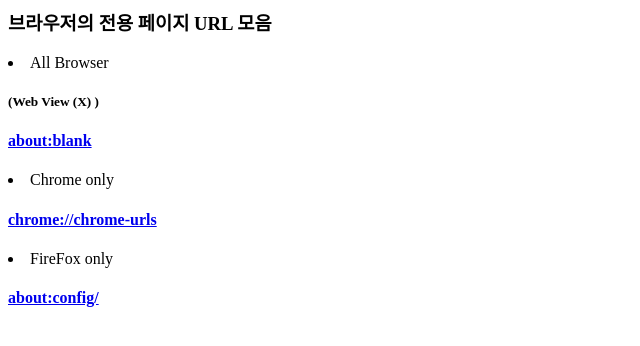
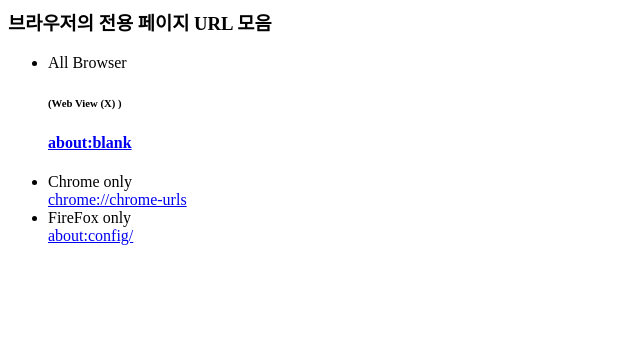
Before and after one commit to happydm09/Browser-s_Dedicated_page_URL, a plain HTML site: page index.html in a window 1280 px wide. Shown: the whole page, without its empty margins (0-640 px from the left). Drawn offline with Linux system fonts and the light colour scheme.

Commit message:
Update index.html

```diff
--- a/index.html
+++ b/index.html
@@ -4,12 +4,13 @@
 </head>
 <body>
   <h3>브라우저의 전용 페이지 URL 모음</h3>
-     <li>All Browser</li><h5>(Web View (X) )</h5>
+     <ul>
+     <li>All Browser</li><h6>(Web View (X) )</h6>
      <h4><a href="about:blank">about:blank</a></h4>
      <li>Chrome only</li>
-     <h4><a href="chrome://chrome-urls/">chrome://chrome-urls</a></h4>
+     <a href='chrome://chrome-urls/'>chrome://chrome-urls</a>
      <li>FireFox only</li>
-     <h4><a href="about:config">about:config/</a></h4>
-
+     <a href="about:config">about:config/</a>
+     </ul>
 </body>
 </html>
```
